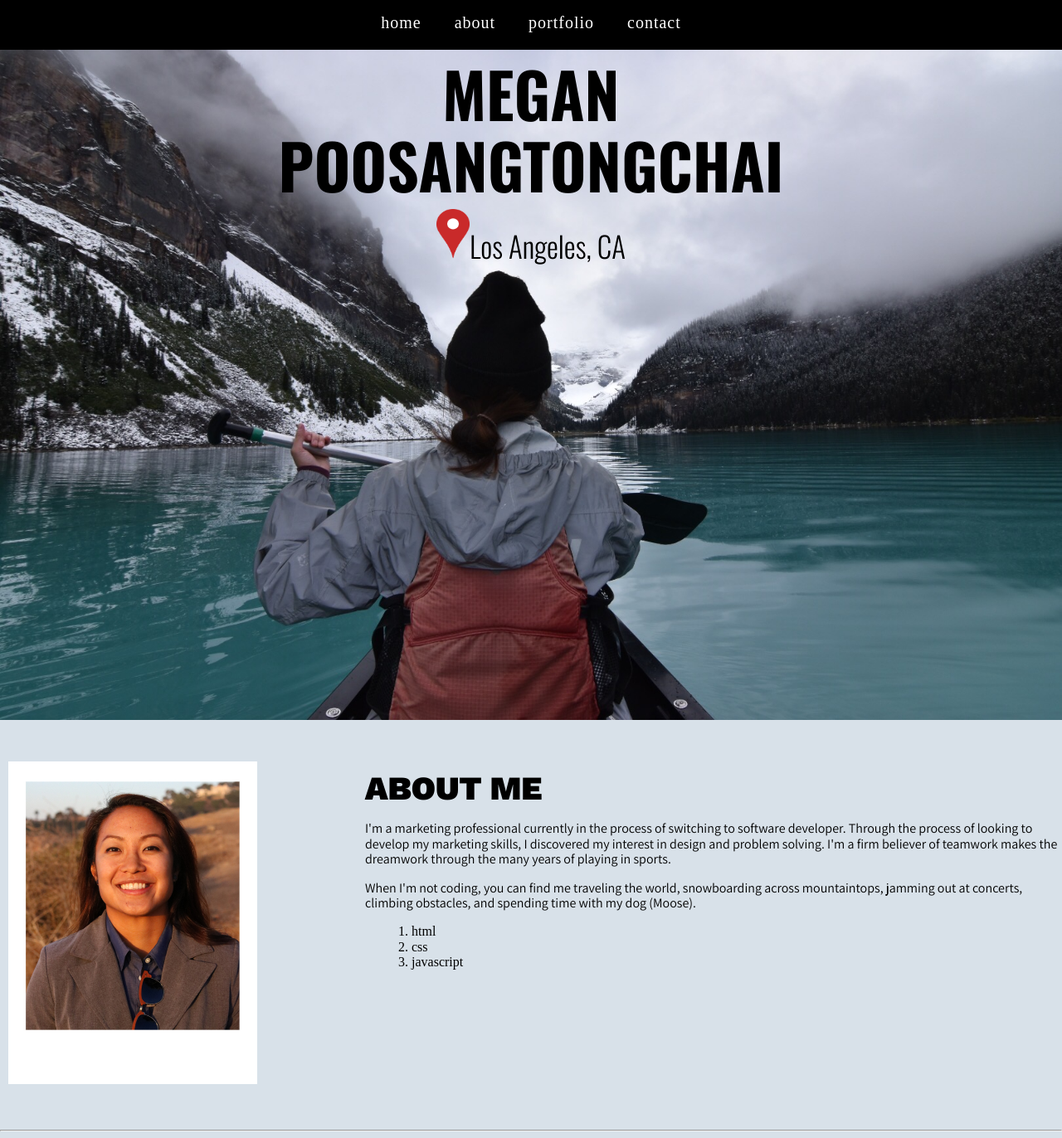
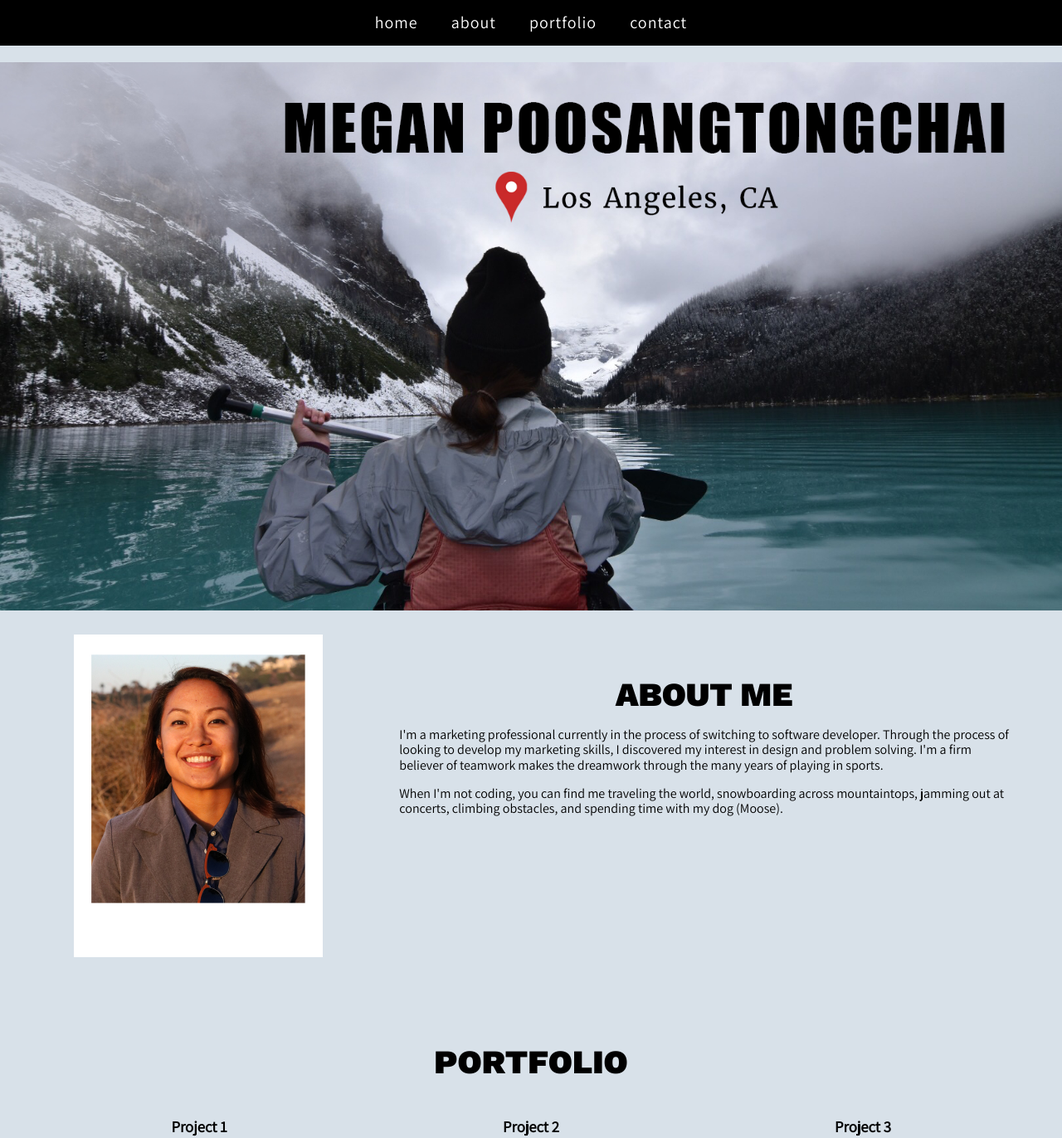
Before and after one commit to mpoosang/portfolio, a plain HTML site: page index.html in a window 1280 px wide. Shown: the top 1372 px of the page at 83% size. Drawn offline with nearby package versions, Linux system fonts and the light colour scheme.

Commit message:
Add files via upload
Redid both files (updated intro/banner, aligned contents)

```diff
--- a/index.html
+++ b/index.html
@@ -8,91 +8,63 @@
     <link href="style.css" rel="stylesheet" type="text/css">
     <link href="https://fonts.googleapis.com/css2?family=Assistant&family=Oswald:wght@300;700&family=Work+Sans:wght@900&display=swap" rel="stylesheet">
 </head>
-
 <body>
     <!-- ---- Header/Nav ---- -->
     <header>
         <nav class="fixed-nav-bar">
-            <ul>
-                <li class="nav-item">
-                    <a href="#home" class="active">Home</a>
-                </li>
-                <li class="nav-item">
-                    <a href="#about">About</a>
-                </li>
-                <li class="nav-item">
-                    <a href="#portfolio">Portfolio</a>
-                </li>
-                <li class="nav-item">
-                    <a href="#contact">Contact</a>
-                </li>
+            <ul id="directory">
+                <li><a href="#home" class="active">Home</a></li>
+                <li><a href="#about">About</a></li>
+                <li><a href="#portfolio">Portfolio</a></li>
+                <li><a href="#contact">Contact</a></li>
             </ul>
         </nav>
     </header>
 
     <main>
-        <!-- ---- Intro ---- -->
-        <!-- <div class="container"> -->
+        <!-- ---- Intro/Banner ---- -->
         <section id="home">
-                <div class="container">
-                <div class="group">
-                    <img src="photos/banff_row.jpeg" class="canoe" alt="Canoe in Banff">
-                    <!-- <div class="right-aligned"> -->
-                    <div class="centered">
-                        <h1>Megan Poosangtongchai</h1>
-                        <p class="city"><img src="photos/marker.png" class="marker" alt="location marker" width="40" height="60">Los Angeles, CA</p>
-                    </div>
-                </div>
+            <img src="photos/banff_row_edited.jpg" class="canoe" alt="Canoe in Banff">
         </section>
 
         <!-- ---- About Me ---- -->
-            <section id="about">
+        <section id="about" class="middle">
             <div class="group">
                 <div class="item">
                     <img src="photos/polaroid-selfie.jpg" alt="Headshot photo" width="300">
                 </div>
                 <div class="item-double">
                     <h2>About Me</h2>
-                        <p class="sections">I'm a marketing professional currently in the process of switching to software developer. Through the process of looking to develop my marketing skills, I discovered my interest in design and problem solving. I'm a firm believer of teamwork makes the dreamwork through the many years of playing in sports.</p>
-                        <p class="sections">When I'm not coding, you can find me traveling the world, snowboarding across mountaintops, jamming out at concerts, climbing obstacles, and spending time with my dog (Moose).</p>
-                        <ol>
-                            <li>html</li>
-                            <li>css</li>
-                            <li>javascript</li>
-                        </ol>
+                    <p>I'm a marketing professional currently in the process of switching to software developer. Through the process of looking to develop my marketing skills, I discovered my interest in design and problem solving. I'm a firm believer of teamwork makes the dreamwork through the many years of playing in sports.</p>
+                    <p>When I'm not coding, you can find me traveling the world, snowboarding across mountaintops, jamming out at concerts, climbing obstacles, and spending time with my dog (Moose).</p>
                 </div>
-
             </div>
         </section>
 
-            <hr>
-
         <!-- ---- Portfolio ---- -->
-            <section>
+        <section id="portfolio" class="middle">
             <h2>Portfolio</h2>
                 <div class="group">
                     <div class="item">
                         <h3>Project 1</h3>
                         <img src="photos/coming-soon.jpg" alt="Project coming soon" width="350">
-                        <p class="portpara">This is a description of Project 1. I'll share what my goal was in creating it, the skills/languages I applied, and what I learned doing it.</p>
+                        <p>This is a description of Project 1. I'll share what my goal was in creating it, the skills/languages I applied, and what I learned doing it.</p>
                     </div>
                     <div class="item">
                         <h3>Project 2</h3>
                         <img src="photos/coming-soon.jpg" alt="Project coming soon" width="350">
-                        <p class="portpara">This is a description of Project 2. I'll share what my goal was in creating it, the skills/languages I applied, and what I learned doing it.</p>
+                        <p>This is a description of Project 2. I'll share what my goal was in creating it, the skills/languages I applied, and what I learned doing it.</p>
                     </div>
                     <div class="item">
                         <h3>Project 3</h3>
                         <img src="photos/coming-soon.jpg" alt="Project coming soon" width="350">
-                        <p class="portpara">This is a description of Project 3. I'll share what my goal was in creating it, the skills/languages I applied, and what I learned doing it.</p>
+                        <p>This is a description of Project 3. I'll share what my goal was in creating it, the skills/languages I applied, and what I learned doing it.</p>
                     </div>
                 </div>
         </section>
 
-            <hr>
-
         <!-- ---- Contact ---- -->
-            <section id="contact">
+        <section id="contact" class="middle">
             <h2>Contact</h2>
                 <div class="group">
                     <div class="item">
@@ -116,19 +88,17 @@
                     </div>
 
                     <div class="item">
-                        <p class="name">Megan Poosangtongchai</p>
                         <a href="mailto:mpoosang@gmail.com" class="email">mpoosang@gmail.com</a>
                         <br>
                         <br>
-                        <img src="photos/linkedin-bug.png" alt="LinkedIn logo" width="25" height="25">
+                        <img src="thinkful/portfolio/photos/linkedin-bug.png" alt="LinkedIn logo" width="25" height="25">
                         <a href="https://www.linkedin.com/in/mpoosang/" target="_blank" class="linkedin">linkedin</a>
                         <br>
-                        <img src="photos/GitHub-Mark-64px.png" alt="Github logo" width="25" height="25">
+                        <img src="thinkful/portfolio/photos/GitHub-Mark-64px.png" alt="Github logo" width="25" height="25">
                         <a href="https://github.com/mpoosang" target="_blank" class="github">github</a>
                     </div>
                 </div>
         </section>
-        <!-- </div> -->
     </main>
 
     <!-- ---- Footer ---- -->
--- a/style.css
+++ b/style.css
@@ -1,49 +1,58 @@
-
 /***** General Styles *****/
 
 body {
+    /* margin: 0px; */
     background-color: #D8E1E9;
-    margin: 0px;
-  }
+    font-family: 'Assistant', sans-serif;
+}
+
+header {
+    margin-bottom: 20px;
+}
 
 a {
     text-decoration: none;
+    /* a:link: #000000;
+    a:active ; */
 }
 
-p {
-    font-family: 'Assistant', sans-serif;
+a:hover {
+    text-decoration: underline;
+    /* font-weight: bold; */
 }
 
-h1 {
-    font-family: 'Oswald', sans-serif;
-    text-transform: uppercase;
-    font-size: 25px;
-    margin-bottom: 0px;
+a:visited {
+    color: #000000;
 }
 
-.city {
-    font-family: 'Oswald', sans-serif;
-    font-size: 35px;
-    margin-top: 10px;
+footer {
+    text-align: center;
+    margin-top: 35px;
 }
 
 
 /***** Navigation *****/
 
 header nav {
-    /* the default is block and we change to flex */
     display: flex;
-    /* centers an element defined as `display: flex` */
     justify-content: center;
+    background-color: #000000;
 }
 
 header nav ul {
-    /* the default is block and we change to flex */
     display: flex;
-    /* this removes the default padding to the left of the
+    flex-direction: row;
+    /* removes the default padding to the left of the
      unordered list. */
     padding-left: 0;
-    list-style: none;
+    padding-bottom: 0;
+}
+
+header nav ul li {
+    font-size: 20px;
+    letter-spacing: 1px;
+    list-style-type: none;
+    text-transform: lowercase;
 }
 
 header nav ul a {
@@ -55,21 +64,15 @@ header nav ul a {
 
 header nav ul li:last-child a {
     /* removes the margin to the right of the last anchor tag
-       so that the nav appears centered. */
+       so that the nav appears centered */
     margin-right: 0;
-  }
-
-.nav-item {
-    font-size: 20px;
-    letter-spacing: 1px;
-    text-transform: lowercase;
 }
 
-nav li a:hover {
+header nav ul li a:hover {
     color: #EC0914;
 }
 
-.fixed-nav-bar {
+/* .fixed-nav-bar {
     position: fixed;
     top: 0;
     left: 0;
@@ -77,33 +80,7 @@ nav li a:hover {
     width: 100%;
     height: 60px;
     background-color: #000000;
-}
-
-
-
-
-/* .right-aligned {
-    position: absolute;
-    top: 40px;
-    right: 230px;
 } */
-
-
-.container {
-    position: relative;
-}
-
-.centered {
-    position: absolute;
-    top: 20%;
-    left: 50%;
-    transform: translate(-50%, -50%);
-    text-align: center;
-    color: #000000;
-}
-
-
-
 
 
 
@@ -111,80 +88,45 @@ nav li a:hover {
 
 .canoe {
     width: 100%;
-    height: auto;
 }
+
+
+
+/* ---  Typography --- */
 
 h2 {
     font-family: 'Work Sans', sans-serif;
     font-size: 40px;
     text-transform: uppercase;
-    margin-top: 20px;
+    text-align: center;
+    margin-top: 75px;
     margin-bottom: 0px;
 }
 
-main {
-    padding: 15px 0;
-}
-
-section {
-    margin-bottom: 40px;
-}
-
-footer {
-    margin-top: 10px;
-    margin-bottom: 0;
-}
-
-/* .sections {
-    padding: 0 60px;
-} */
-
-.portpara {
-    width: 350px;
-}
-
-ol {
-    list-style-position: inside;
-}
-
-section a {
-    color: #000000;
-}
-
-
-.name {
-    margin-bottom: 5px;
-}
-
-.email:hover {
-    color: #EC0914;
-    font-weight: bold;
-    margin-bottom: 0px;
-}
-
-.github:hover, .linkedin:hover {
-    font-weight: bold;
+h3 {
+    text-align: center;
 }
 
 
 /***** Groups & Items  (Mobile First) *****/
-.wrapper {
-    width: 100%;
-  }
 
 .group {
     display: flex;
     flex-direction: column;
+    justify-content: center;
 }
 
 .item {
     flex: 1;
-    margin: 10px;
+    margin: 25px;
 }
 
 .item-double {
     flex: 2;
-    /* margin: 10px; */
+}
+
+.middle {
+    padding: 0 5%;
 }
 
 
@@ -194,28 +136,16 @@ section a {
    apply these rules */
 @media all and (min-width: 600px) {
 
-    h1 {
-        font-size: 75px;
-    }
-
-    header {
-        /* change the default setting from block to flex */
-        display: flex;
-        /* push the items to the far sides of the
-        browser with space between them. */
-        justify-content: space-between;
-        /* Add 0px padding top & bottom and 30px left & right. */
-        padding: 0 30px;
-    }
-
-    .wrapper {
-        width: 80%;
-        margin: auto;
+    /* center aligns the sections */
+    .middle {
+        padding: 0 5%;
     }
 
     .group {
         display: flex;
         flex-direction: row;
+        justify-content: center;
+        /* align-content: center; */
     }
 
 }
@@ -226,7 +156,7 @@ section a {
 form {
     /* Fixes small sizing issue on the right */
     padding-right: 8px;
-  }
+}
 
 form label {
     display: block;
@@ -236,26 +166,9 @@ form label {
 form input,
 form textarea {
     width: 100%;
-    margin-bottom: 20px;
+    margin-bottom: 15px;
 }
 
 form textarea {
-    height: 160px;
+    height: 150px;
 }
-
-/* ---  Contact Form Design --- */
-
-/* form label {
-    display: block;
-    font-size: 18px;
-    margin-bottom: 5px;
-    color: #000000;
-    font-family: arial;
-  }
-
-form input, form textarea {
-    color: #000000;
-    font-size: 16px;
-    margin-bottom: 20px;
-    width: 100%;
-} */
```
Lines whose indentation alone changed are shown as unchanged.
